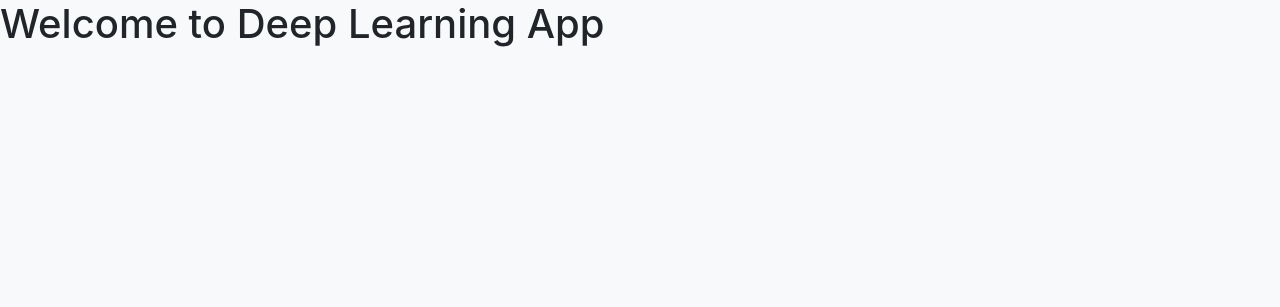
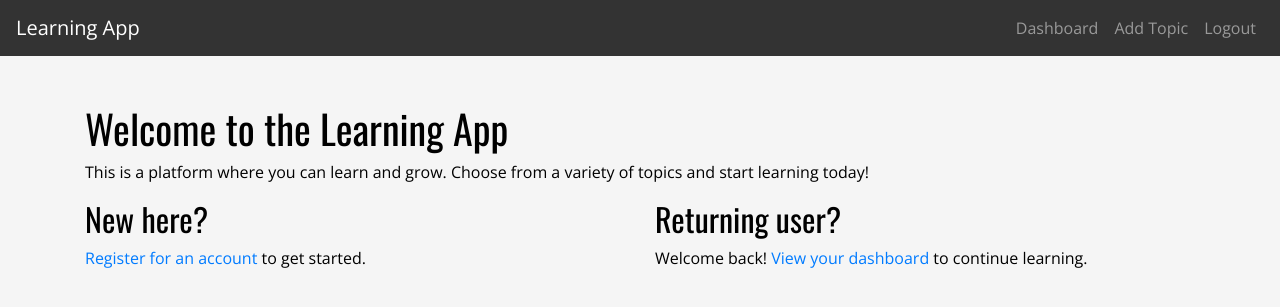
Before and after one commit to tychius/clup, a Flask app: page / in a window 1280 px wide. Shown: the top 307 px of the page. Run offline with Flask 3, Linux system fonts and the light colour scheme; some libraries are stand-ins or nearby versions.

Commit message:
Added A Navbar,pages, simple styling

```diff
--- a/app.py
+++ b/app.py
@@ -1,10 +1,25 @@
 from flask import Flask, render_template
-
 app = Flask(__name__)
 
 @app.route('/')
 def home():
     return render_template('index.html')
 
-if __name__ == '__main__':
+@app.route('/add_topic')
+def add_topic():
+    return render_template('add_topic.html')
+
+@app.route('/dashboard')
+def dashboard():
+    # Fetch user's data...
+    user_name = "Placeholder"
+    topics = [{"title": "Topic 1", "progress": 50}, {"title": "Topic 2", "progress": 50}]
+    checkpoints = ["Checkpoint 1", "Checkpoint 2"]
+    return render_template('dashboard.html', user_name=user_name, topics=topics, checkpoints=checkpoints)
+
+@app.route('/notes')
+def notes():
+    return render_template('notes.html')
+
+if __name__ == "__main__":
     app.run(debug=True)
--- a/static/css/styles.css
+++ b/static/css/styles.css
@@ -1,8 +1,39 @@
 body {
-    background-color: #f8f9fa;
-    color: #212529;
+    background-color: #F5F5F5;
+    color: #000000;
+    font-family: 'Open Sans', sans-serif;
 }
 
-.card {
+h1, h2, h3, h4, h5, h6 {
+    font-family: 'Oswald', sans-serif;
+}
+
+.navbar, .footer {
+    background-color: #333333;
+}
+
+.btn, .nav-link, .nav-item {
+    color: #6D6D6D;
+}
+
+.topic-card {
+    border: 1px solid #6D6D6D;
+    background-color: #FFFFFF;
+    padding: 20px;
     margin-bottom: 20px;
 }
+
+.topic-card .btn-primary {
+    background-color: #6d747c;
+    border-color: #6d747c;
+}
+
+.topic-card .btn-secondary {
+    background-color: #6c757d;
+    border-color: #6c757d;
+}
+
+.topic-card .btn-danger {
+    background-color: #dc3545;
+    border-color: #dc3545;
+}
--- a/templates/index.html
+++ b/templates/index.html
@@ -1,26 +1,18 @@
-<!doctype html>
-<html lang="en">
-  <head>
-    <!-- Required meta tags -->
-    <meta charset="utf-8">
-    <meta name="viewport" content="width=device-width, initial-scale=1">
+{% extends "layout.html" %}
 
-    <!-- Bootstrap CSS -->
-    <link href="https://stackpath.bootstrapcdn.com/bootstrap/4.3.1/css/bootstrap.min.css" rel="stylesheet">
-    <!-- Custom CSS -->
-    <link href="{{ url_for('static', filename='css/styles.css') }}" rel="stylesheet">
-
-    <title>Deep Learning App</title>
-  </head>
-  <body>
-    <h1>Welcome to Deep Learning App</h1>
-
-    <!-- Optional JavaScript -->
-    <!-- jQuery first, then Popper.js, then Bootstrap JS -->
-    <script src="https://code.jquery.com/jquery-3.3.1.slim.min.js"></script>
-    <script src="https://cdnjs.cloudflare.com/ajax/libs/popper.js/1.14.7/umd/popper.min.js"></script>
-    <script src="https://stackpath.bootstrapcdn.com/bootstrap/4.3.1/js/bootstrap.min.js"></script>
-    <!-- Custom JS -->
-    <script src="{{ url_for('static', filename='js/app.js') }}"></script>
-  </body>
-</html>
+{% block content %}
+<div class="container mt-5">
+    <h1>Welcome to the Learning App</h1>
+    <p>This is a platform where you can learn and grow. Choose from a variety of topics and start learning today!</p>
+    <div class="row">
+        <div class="col-md-6">
+            <h2>New here?</h2>
+            <p><a href="/register">Register for an account</a> to get started.</p>
+        </div>
+        <div class="col-md-6">
+            <h2>Returning user?</h2>
+            <p>Welcome back! <a href="/dashboard">View your dashboard</a> to continue learning.</p>
+        </div>
+    </div>
+</div>
+{% endblock %}
--- /dev/null
+++ b/templates/layout.html
@@ -0,0 +1,48 @@
+<!DOCTYPE html>
+<html lang="en">
+
+<head>
+    <meta charset="UTF-8">
+    <meta name="viewport" content="width=device-width, initial-scale=1.0">
+    <title>Learning App</title>
+
+    <!-- Bootstrap CSS -->
+    <link href="https://stackpath.bootstrapcdn.com/bootstrap/4.3.1/css/bootstrap.min.css" rel="stylesheet">
+
+    <!-- Google Fonts -->
+    <link href="https://fonts.googleapis.com/css?family=Oswald|Open+Sans&display=swap" rel="stylesheet">
+
+    <!-- Your Custom CSS -->
+    <link href="{{ url_for('static', filename='css/styles.css') }}" rel="stylesheet">
+</head>
+
+<body>
+    <nav class="navbar navbar-expand-lg navbar-dark">
+        <a class="navbar-brand" href="/">Learning App</a>
+        <button class="navbar-toggler" type="button" data-toggle="collapse" data-target="#navbarNav"
+            aria-controls="navbarNav" aria-expanded="false" aria-label="Toggle navigation">
+            <span class="navbar-toggler-icon"></span>
+        </button>
+        <div class="collapse navbar-collapse" id="navbarNav">
+            <ul class="navbar-nav ml-auto">
+                <li class="nav-item">
+                    <a class="nav-link" href="/dashboard">Dashboard</a>
+                </li>
+                <li class="nav-item">
+                    <a class="nav-link" href="/add_topic">Add Topic</a>
+                </li>
+                <li class="nav-item">
+                    <a class="nav-link" href="#">Logout</a>
+                </li>
+            </ul>
+        </div>
+    </nav>
+
+    {% block content %}{% endblock %}
+
+    <!-- Bootstrap JS and jQuery -->
+    <script src="https://code.jquery.com/jquery-3.3.1.slim.min.js"></script>
+    <script src="https://stackpath.bootstrapcdn.com/bootstrap/4.3.1/js/bootstrap.min.js"></script>
+</body>
+
+</html>
```
Also changed, not shown: templates/add_topic.html (added, +13 -0 lines), templates/dashboard.html (+39 -0 lines), templates/notes.html (added, +16 -0 lines), templates/add-topic.html (deleted), templates/topic-notes.html (deleted), 1 other file.
